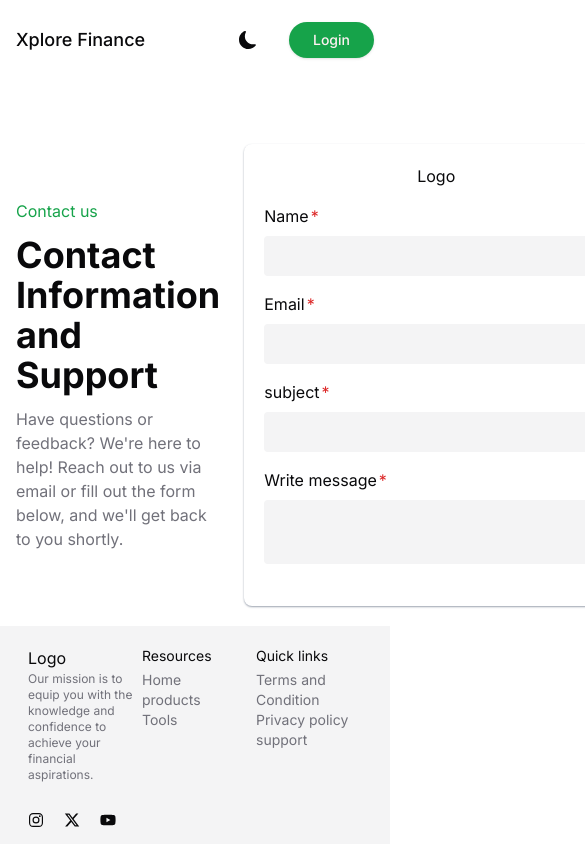
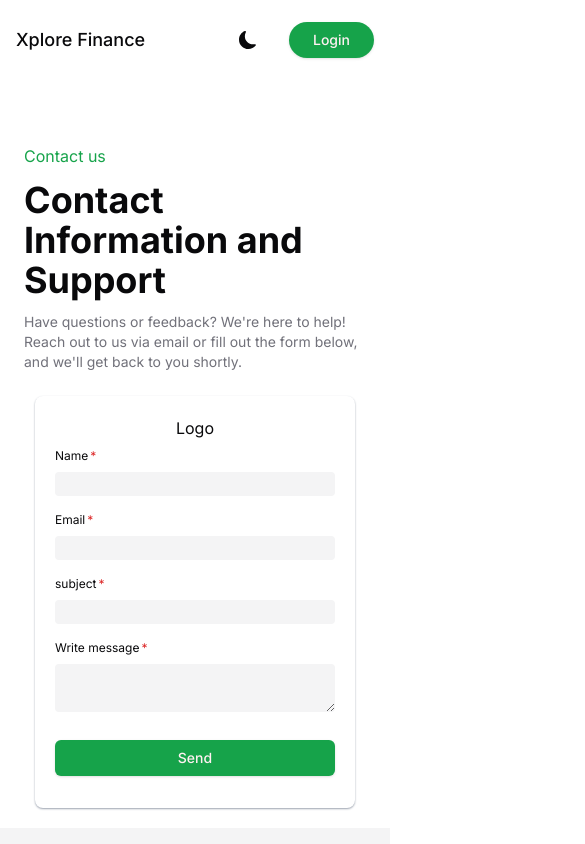
Before and after one commit to arun-murali0/xplore-Finance, a Next.js app: page /support in a window 390 px wide. Shown: the top 844 px of the page, 585 px wide, since content can reach past the window. Built offline with nearby package versions, Linux system fonts and the light colour scheme.

Commit message:
mobile resposiveness enchaned

```diff
--- a/src/components/ui/cardWorks.tsx
+++ b/src/components/ui/cardWorks.tsx
@@ -16,12 +16,13 @@ export const WorkCard: FC<cardProp> = ({ title, content, className, icon }) => {
         <div className="text-lg max-sm:text-md">{icon}</div>
       </div>
       <div
-        className={`text-[17px] text-wrap mt-5 max-sm:text-center font-medium ${className} max-sm:text-md`}
+        className={`text-[17px] text-wrap mt-5 max-sm:text-start
+           font-medium ${className} max-sm:text-md`}
       >
         {title}
       </div>
       <div
-        className={`text-muted-foreground text-[15px] max-sm:text-sm text-center leading-5 ${className}  my-2`}
+        className={`text-muted-foreground text-[15px] max-sm:text-sm text-center leading-5 ${className}  my-2 max-sm:text-start max-sm:my-4`}
       >
         {content}
       </div>
--- a/src/page/contactDetail.tsx
+++ b/src/page/contactDetail.tsx
@@ -1,56 +1,60 @@
+import { Button } from "@/components/ui/button";
 import Container from "@/global/container";
 import Wrapper from "@/global/Wrapper";
 
 export default function contactDetail() {
   return (
     <Wrapper className="max-w-5xl">
-      <Container className="mt-16 flex justify-between gap-6 items-center">
+      <Container className="mt-16 flex justify-between gap-6 items-center max-sm:flex max-sm:flex-col max-sm:px-2">
         <section className="flex flex-col">
           <div className="text-primary mb-3">Contact us</div>
-          <div className="text-4xl font-bold mb-3">
+          <div className="text-4xl font-bold mb-3 max-sm:text-2l">
             Contact Information and Support
           </div>
-          <div className="text-muted-foreground text-md">
+          <div className="text-muted-foreground text-md max-sm:text-sm">
             {`Have questions or feedback? We're here to help! Reach out to us via
             email or fill out the form below, and we'll get back to you shortly.`}
           </div>
         </section>
 
-        <section>
-          <div className="min-h-fit w-96 p-5 rounded-lg shadow-sm shadow-gray-400">
+        <section className="max-sm:px-1">
+          <form className="min-h-fit w-96 p-5 rounded-lg shadow-sm shadow-gray-400 max-sm:max-w-xs">
             <div className="text-center">Logo</div>
 
-            <div className="my-4">
+            <div className="my-4 max-sm:my-2 max-sm:text-xs">
               <label htmlFor="Name">
                 Name<span className="text-red-600 ms-[2px]">*</span>
               </label>
               <div className="my-2">
                 <input
                   type="text"
-                  className="w-full p-2 bg-muted rounded-sm "
+                  className="w-full p-2 bg-muted rounded-sm max-sm:p-1"
                 />
               </div>
             </div>
-            <div className="my-4">
+            <div className="my-4 max-sm:text-xs">
               <label htmlFor="email">
                 Email<span className="text-red-600 ms-[2px]">*</span>
               </label>
               <div className="my-2">
                 <input
                   type="email"
-                  className="w-full p-2 bg-muted rounded-sm "
+                  className="w-full p-2 bg-muted rounded-sm max-sm:p-1"
                 />
               </div>
             </div>
-            <div className="my-4">
+            <div className="my-4 max-sm:text-xs">
               <label htmlFor="subject">
                 subject<span className="text-red-600 ms-[2px]">*</span>
               </label>
               <div className="my-2">
-                <input type="text" className="w-full p-2 bg-muted rounded-sm" />
+                <input
+                  type="text"
+                  className="w-full p-2 bg-muted rounded-sm max-sm:p-1"
+                />
               </div>
             </div>
-            <div className="my-4">
+            <div className="my-4 max-sm:text-xs">
               <label htmlFor="message">
                 Write message<span className="text-red-600 ms-[2px]">*</span>
               </label>
@@ -58,7 +62,8 @@ export default function contactDetail() {
                 <textarea className="w-full p-2 bg-muted rounded-sm " />
               </div>
             </div>
-          </div>
+            <Button className="w-full bg-primary my-3 max-sm:mt-2">Send</Button>
+          </form>
         </section>
       </Container>
     </Wrapper>
--- a/src/view/FAQ.tsx
+++ b/src/view/FAQ.tsx
@@ -19,7 +19,7 @@ export default function FAQ() {
           <div className="flex justify-center items-center flex-col">
             <div className="text-primary text-sm">FAQ</div>
             <div className="my-2 text-2xl">Find the Answers You Need</div>
-            <div className="my-3 text-center text-muted-foreground max-sm:text-sm max-sm:my-1">
+            <div className="my-3 text-center text-muted-foreground max-sm:text-sm max-sm:my-1 max-sm:text-start">
               Explore our FAQ to get quick answers and insights that will guide
               you through your trading experience
             </div>
--- a/src/view/Footer.tsx
+++ b/src/view/Footer.tsx
@@ -74,7 +74,10 @@ export default function Footer() {
             </ul>
           </div>
           <div>
-            <ul className="flex gap-5 my-3 max-sm:flex max-sm:justify-start max-sm:mt-5">
+            <p className="font-bold underline underline-offset-4 max-sm:font-normal max-sm:text-sm max-sm:no-underline max-sm:my-2 max-sm:flex">
+              Follow us on
+            </p>
+            <ul className="flex gap-5 my-3 max-sm:flex max-sm:justify-start max-sm:mt-1 max-sm:my-1 max-sm:gap-1">
               <Link href={""} className="hover:text-primary max-w-fit">
                 <IoLogoInstagram />
               </Link>
--- a/src/view/Hero.tsx
+++ b/src/view/Hero.tsx
@@ -1,35 +1,39 @@
 import Wrapper from "@/global/Wrapper";
 import Link from "next/link";
 import { Button } from "@/components/ui/button";
+import Container from "@/global/container";
 
 export default function Hero() {
   return (
     <Wrapper className="flex flex-col items-center justify-center h-full max-md:m-auto py-16 max-sm:px-1">
-      <div className="flex flex-col items-center mt-20 max-w-3xl w-11/12 md:w-full max-sm:mt-8">
-        <h1 className="text-6xl max-md:text-3xl md:!leading-snug font-semibold text-center bg-clip-text bg-gradient-to-b from-gray-50 to-black-50 max-sm:text-2xl">
+      <Container
+        className="flex flex-col items-center mt-20 max-w-3xl w-11/12 md:w-full max-sm:mt-8 max-sm:flex max-sm:justify-center"
+        delay={0.1}
+      >
+        <h1 className="text-6xl max-md:text-3xl md:!leading-snug font-semibold text-center to-black-50 max-sm:text-3xl max-sm:font-semibold max-sm:tracking-wide">
           Stock Market Mastery
         </h1>
-        <p className="text-base text-muted-foreground  mt-6 text-center max-sm:text-sm max-sm:ms-5 max-sm:mt-3 max-sm:text-center">
+        <p className="text-base text-muted-foreground  mt-6 text-center max-sm:text-sm max-sm:ms-2 max-sm:mt-3 max-sm:text-start max-sm:leading-5">
           Master the art of stock market investing through our comprehensive,
           beginner-friendly courses. Unlock the secrets to smart trading and
           financial growth.
         </p>
-        <div className="hidden md:flex relative items-center justify-center mt-8 md:mt-12 w-full">
-          <div className="flex items-center justify-center w-max rounded-full  px-2 py-1 md:py-2 gap-2 md:gap-8 shadow-3xl  select-none">
-            <p className="text-primary text-sm text-center md:text-base font-medium pl-4 pr-4 lg:pr-0">
+        <div className="hidden md:flex relative items-center justify-center mt-8 w-full max-sm:block max-sm:px-3">
+          <div className="flex items-center justify-center w-max rounded-full px-2 py-1 md:py-2 gap-2 md:gap-8 shadow-3xl  select-none max-sm:text-xs max-sm:flex-col">
+            <p className="text-primary text-sm text-center md:text-base font-medium pl-4 pr-4 lg:pr-0 max-sm:text-xs hidden">
               ✨ Start Your Journey to Financial Mastery
             </p>
             <Link href={"/register"}>
               <Button
                 size="sm"
-                className="text-lg p-6 rounded-full   hover:text-primary-foreground"
+                className="text-lg p-6 rounded-full  hover:text-primary-foreground max-sm:my-1 max-sm:text-sm max-sm:px-6"
               >
                 Get Started
               </Button>
             </Link>
           </div>
         </div>
-      </div>
+      </Container>
     </Wrapper>
   );
 }
--- a/src/view/Howorks.tsx
+++ b/src/view/Howorks.tsx
@@ -11,7 +11,7 @@ export default function Howorks() {
         <h1 className="text-3xl my-2 max-sm:text-lg max-sm:font-medium max-sm:text-center">
           How We Support Your Trading Journey
         </h1>
-        <div className="leading-6 my-4 text-center text-muted-foreground text-wrap max-sm:text-sm max-sm:text-pretty">
+        <div className="leading-6 my-4 text-center text-muted-foreground text-wrap max-sm:text-sm max-sm:text-start">
           We empower traders with essential skills through focused guidance in
           market analysis, risk management, and mindset development. Our
           resources are designed to help you make informed decisions and thrive
--- a/src/view/Products.tsx
+++ b/src/view/Products.tsx
@@ -12,7 +12,7 @@ export default function Products() {
           <div className="text-3xl my-1 max-sm:text-xl">
             Discover Our Programs
           </div>
-          <div className="text-muted-foreground text-center my-2 max-sm:text-sm">
+          <div className="text-muted-foreground text-center my-2 max-sm:text-sm max-sm:text-start">
             Unlock your trading potential with our specialized programs. Each
             product delivers essential strategies and insights to guide you on
             your financial journey.
```
